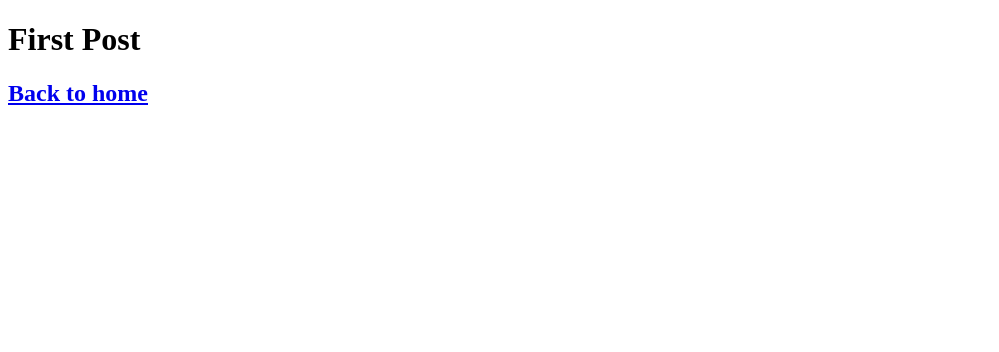
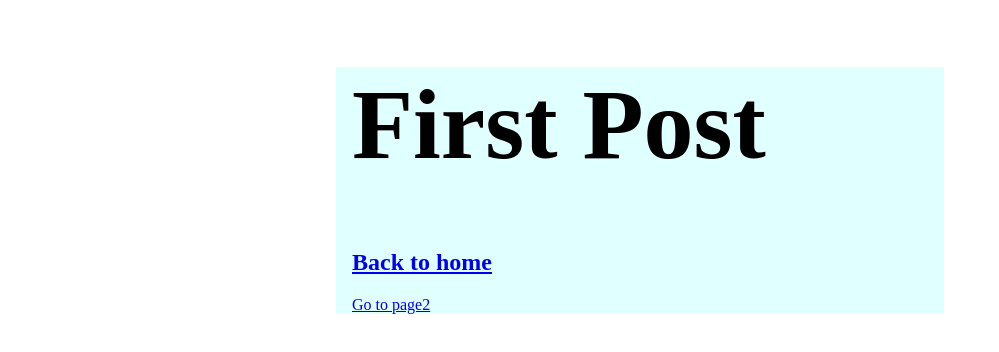
Before and after one commit to Dark-Roll/NextDemo, a Next.js app: page /posts/first-post in a window 1280 px wide. Shown: the top 352 px of the page, without its empty margins (0-999 px from the left). Built offline with nearby package versions, Linux system fonts and the light colour scheme.

Commit message:
TBC: add style and page1 and page2

```diff
--- /dev/null
+++ b/components/Layout/index.js
@@ -0,0 +1,11 @@
+import styles from './layout.module.scss'
+
+const Layout = ({ children }) => {
+  return (
+    <div className={styles.container}>
+      {children}
+    </div>
+  )
+}
+
+export default Layout
--- /dev/null
+++ b/components/Layout/layout.module.scss
@@ -0,0 +1,12 @@
+.container {
+  max-width: 36rem;
+  padding: 0 1rem;
+  margin: 3rem auto 6rem;
+  background: lightcyan;
+  h1{
+    font-size: 100px;
+    &:hover{
+      color: lightblue;
+    }
+  }
+}
--- a/package.json
+++ b/package.json
@@ -11,6 +11,7 @@
     "next": "9.3.5",
     "react": "16.13.1",
     "react-dom": "16.13.1",
-    "react-facebook-login": "^4.1.1"
+    "react-facebook-login": "^4.1.1",
+    "sass": "^1.32.5"
   }
 }
--- a/pages/posts/first-post.js
+++ b/pages/posts/first-post.js
@@ -1,9 +1,18 @@
+import React, { useEffect } from 'react'
 import Link from 'next/link'
 import Head from 'next/head'
+import Layout from '../../components/Layout'
 
 export default function FirstPost() {
+
+  useEffect(() => {
+    return () => {
+      console.log('in function component will unmount')
+    };
+  }, [])
+
   return (
-    <>
+    <Layout>
       <Head>
         <title>First Post</title>
       </Head>
@@ -13,6 +22,15 @@ export default function FirstPost() {
           <a>Back to home</a>
         </Link>
       </h2>
-    </>
+      <p>
+        <Link
+          href={`/page2`}
+          as={`/page2?orderId=20`}
+          shallow
+        >
+          <a>Go to page2</a>
+        </Link>
+      </p>
+    </Layout>
   )
 }
```
Also changed, not shown: pages/page1/index.js (added, +18 -0 lines), pages/page2/index.js (added, +39 -0 lines), 1 other file (tests, documents, lock files or other folders).
